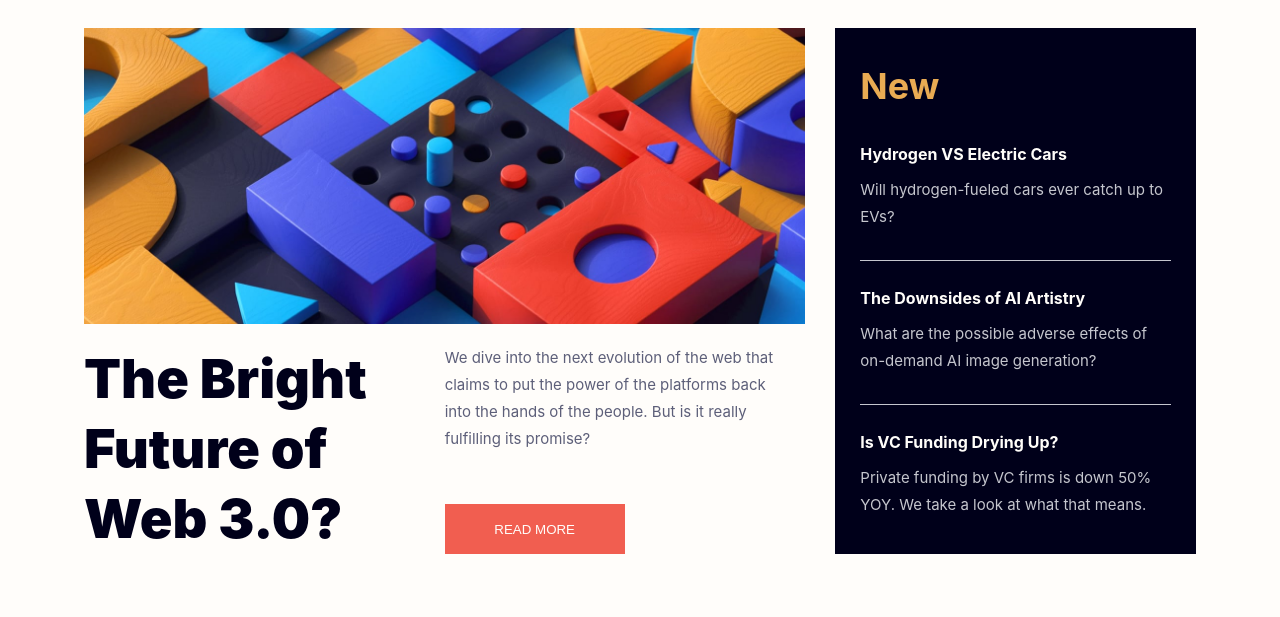
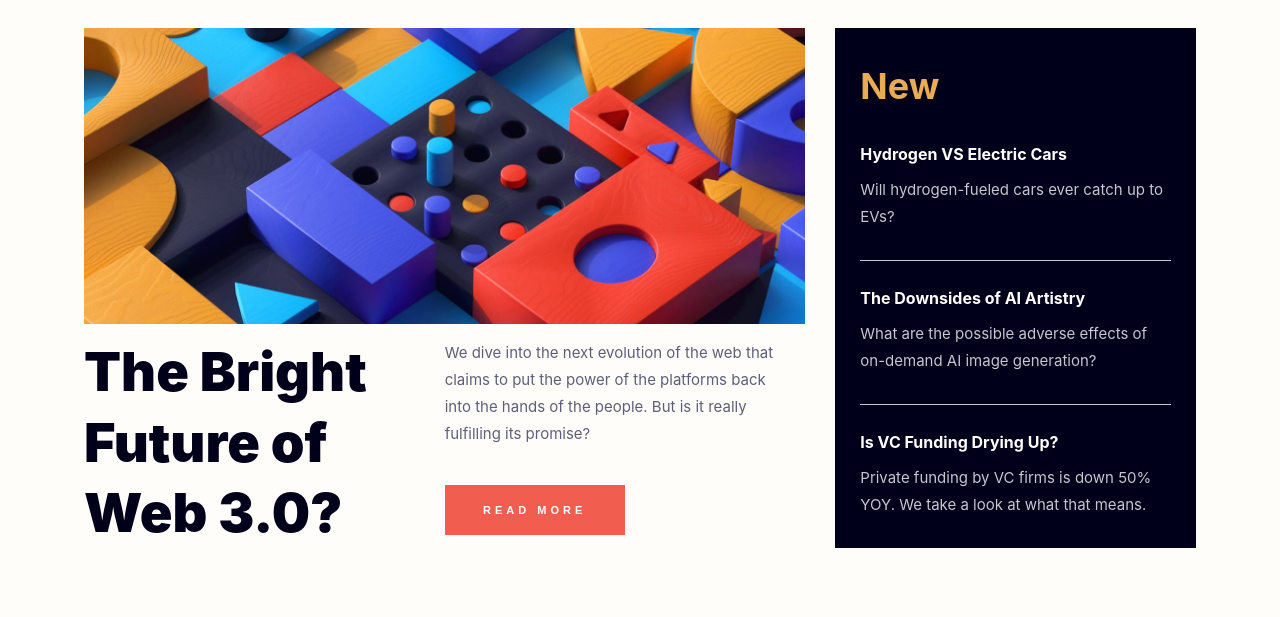
Before and after one commit to zeynabmvs/NewsHomePage, a website: page index.html in a window 1280 px wide. Shown: the part 132-749 px from the top of the page. Drawn offline with nearby package versions, Linux system fonts and the light colour scheme; files that its build step writes are made by us from their sources.

Commit message:
feature improve responsive

```diff
--- a/assets/scss/components/main.scss
+++ b/assets/scss/components/main.scss
@@ -36,7 +36,16 @@
             grid-template-areas:
                 "f_image f_image"
                 "f_title f_content";
-            grid-template-rows: 3fr 2fr;
+            grid-template-rows: 1fr 1fr;
+            grid-template-columns: 1fr 1fr;
+            margin-bottom: 0;
+        }
+
+        @include breakpoint(xlarge) {
+            grid-template-areas:
+                "f_image f_image"
+                "f_title f_content";
+            grid-template-rows: 2fr 1.5fr;
             grid-template-columns: 1fr 1fr;
             margin-bottom: 0;
         }
@@ -54,6 +63,8 @@
             grid-area: f_title;
             color: var(--very-dark-blue);
             margin-bottom: rem(28);
+            padding-right: rem(10);
+            margin: auto 0;
 
             @include breakpoint(medium) {
                 margin-bottom: 0;
@@ -71,6 +82,10 @@
                 margin-bottom: 0;
             }
 
+            @include breakpoint(large) {
+                justify-content: center;
+            }
+
             &__excerpt {
                 padding-right: rem(30);
                 color: var(--dark-grayish-blue);
@@ -78,6 +93,10 @@
 
                 @include breakpoint(medium) {
                     margin-bottom: 0;
+                }
+
+                @include breakpoint(large) {
+                    margin-bottom: rem(38);
                 }
             }
 
@@ -89,6 +108,9 @@
                 width: rem(180);
                 height: rem(50);
                 transition: all 200ms ease-in-out;
+                letter-spacing: 4px;
+                font-size: rem(11);
+                font-weight: 700;
 
                 &:hover {
                     background-color: var(--very-dark-blue);
@@ -145,6 +167,11 @@
             h3 {
                 color: var(--off-white);
                 margin-bottom: rem(14);
+                transition: all 150ms ease-in-out;
+
+                &:hover {
+                    color: var(--soft-orange);
+                }
 
                 @include breakpoint(medium) {
                     margin-bottom: rem(12);
```
